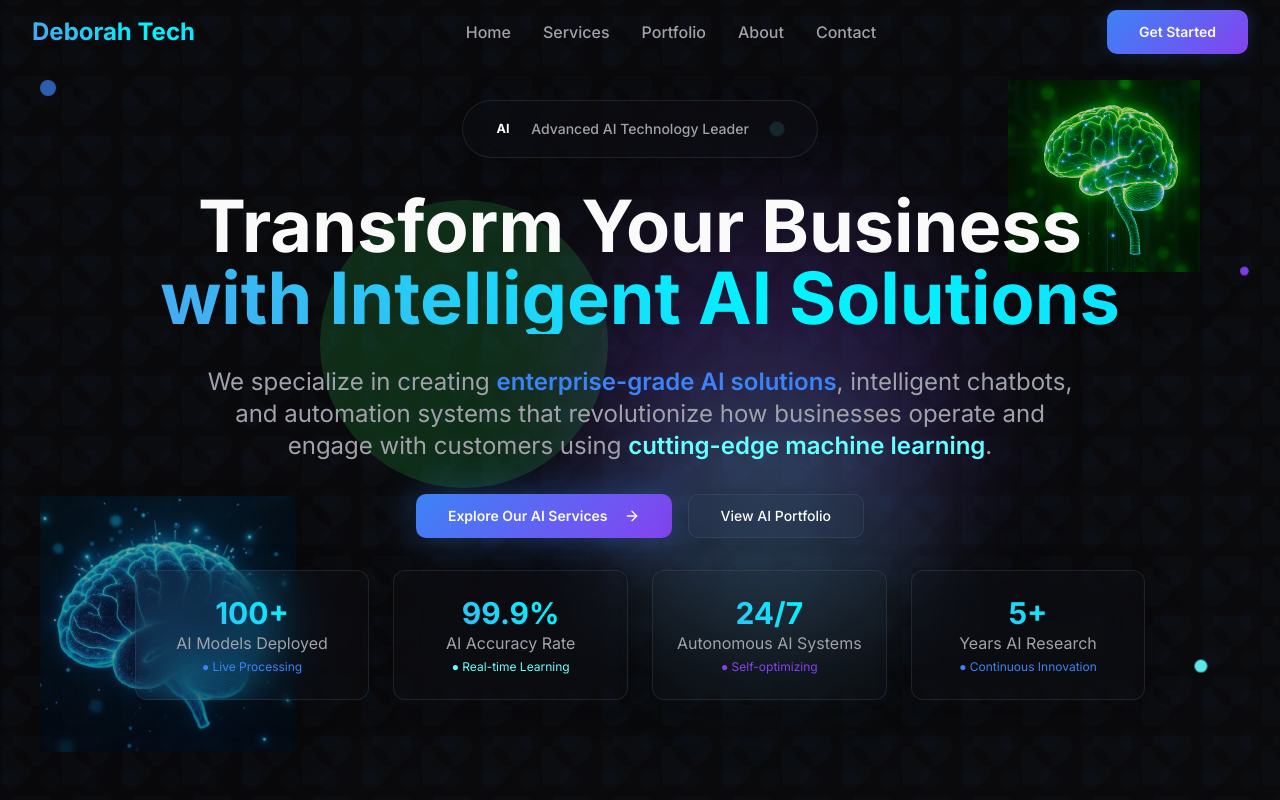
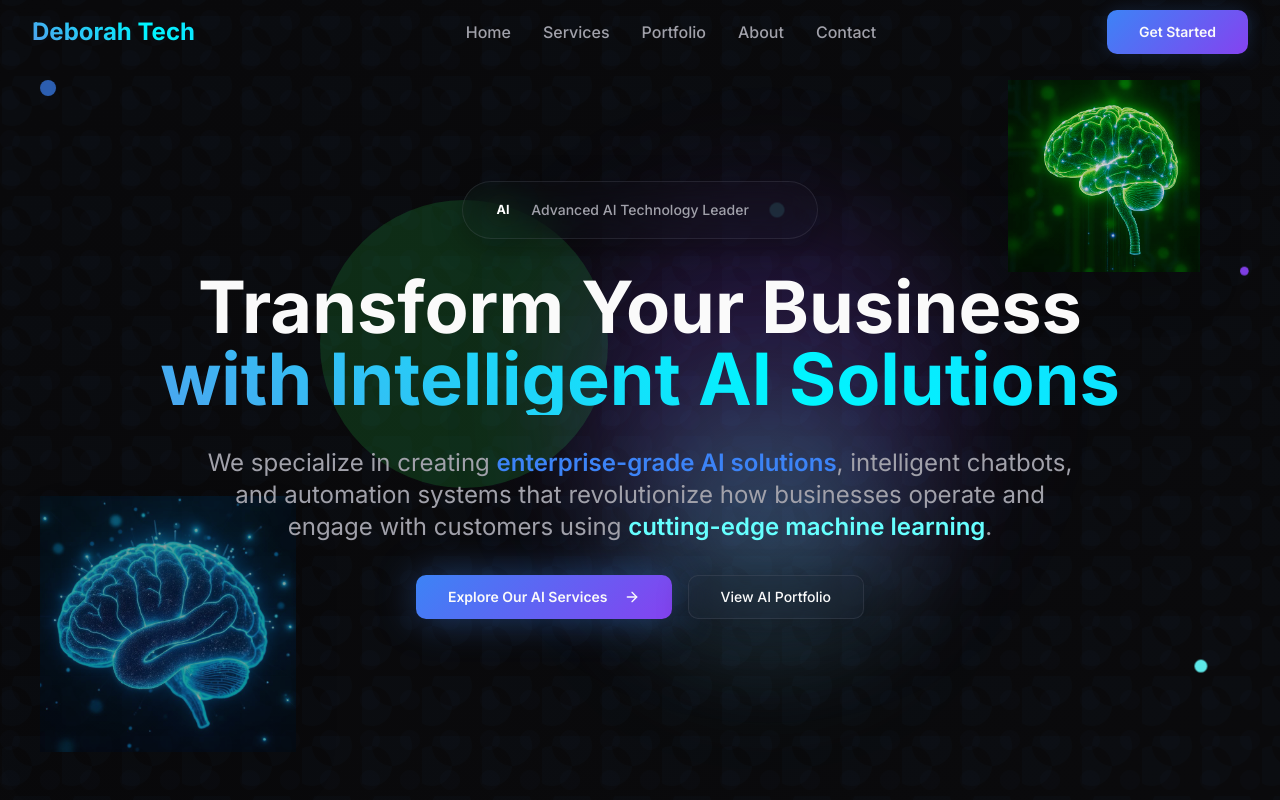
Before and after one commit to tatianabahagia/deborah-ai-forge, a React (Vite) app: page / in a window 1280 px wide. Shown: the top 800 px of the page. Built offline with nearby package versions, Linux system fonts and the light colour scheme.

Commit message:
Remove AI stats
Remove the AI stats from the hero section as requested.

```diff
--- a/src/components/HeroSection.tsx
+++ b/src/components/HeroSection.tsx
@@ -75,30 +75,6 @@ const HeroSection = () => {
               View AI Portfolio
             </Button>
           </div>
-
-          {/* Stats */}
-          <div className="grid grid-cols-1 md:grid-cols-4 gap-6 mt-16">
-            <div className="glass rounded-lg p-6 ai-glow">
-              <div className="text-3xl font-bold holographic-text">100+</div>
-              <div className="text-muted-foreground">AI Models Deployed</div>
-              <div className="text-xs text-primary mt-1 typing-indicator">● Live Processing</div>
-            </div>
-            <div className="glass rounded-lg p-6 ai-glow">
-              <div className="text-3xl font-bold holographic-text">99.9%</div>
-              <div className="text-muted-foreground">AI Accuracy Rate</div>
-              <div className="text-xs text-accent mt-1 typing-indicator">● Real-time Learning</div>
-            </div>
-            <div className="glass rounded-lg p-6 ai-glow">
-              <div className="text-3xl font-bold holographic-text">24/7</div>
-              <div className="text-muted-foreground">Autonomous AI Systems</div>
-              <div className="text-xs text-secondary mt-1 typing-indicator">● Self-optimizing</div>
-            </div>
-            <div className="glass rounded-lg p-6 ai-glow">
-              <div className="text-3xl font-bold holographic-text">5+</div>
-              <div className="text-muted-foreground">Years AI Research</div>
-              <div className="text-xs text-primary mt-1 typing-indicator">● Continuous Innovation</div>
-            </div>
-          </div>
         </div>
       </div>
     </section>
```
